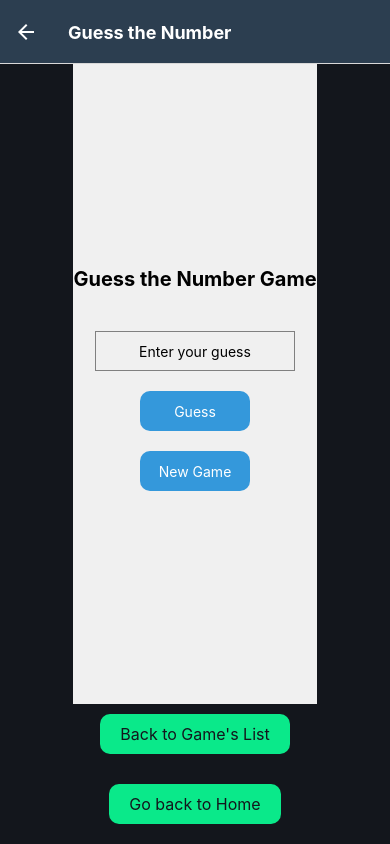
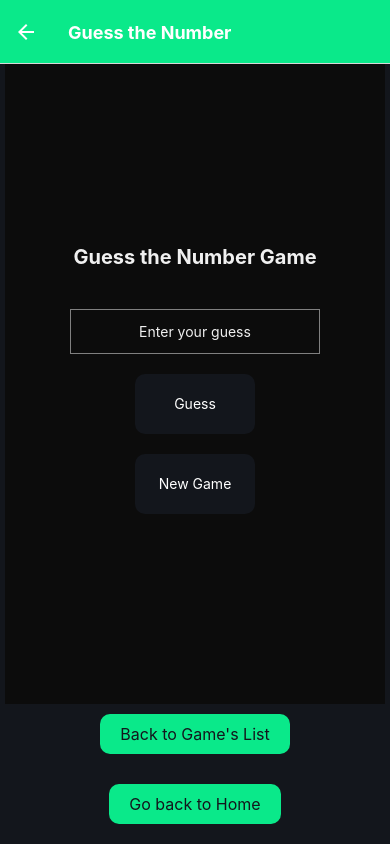
Before and after one commit to jolimadev2/updateApp3Games, a React Native app: screen /Game3 in a window 390 px wide. Built offline with nearby package versions, Linux system fonts and the light colour scheme.

Commit message:
updated Buttons colors for the components and Title and new UX fonts size

```diff
--- a/App.jsx
+++ b/App.jsx
@@ -27,7 +27,7 @@ function App() {
         <Stack.Screen
           name="GamesList"
           component={GamesListScreen}
-          options={{ title: "Lista De Juegos",
+          options={{ title: "Games List",
           headerStyle: styles.headerStyle,
           headerTintColor: "#fff",
           headerTitleStyle: styles.headerTitleStyle, }}
@@ -60,7 +60,7 @@ function App() {
 
 const styles = StyleSheet.create({
   headerStyle: {
-    backgroundColor: "#2C3E50", // tono oscuro (Midnight Blue)
+    backgroundColor: "#0ae98a", // tono Platzi
   },
   headerTitleStyle: {
     fontWeight: "bold",
--- a/components/MemoGame.jsx
+++ b/components/MemoGame.jsx
@@ -132,7 +132,7 @@ const MemoGame = () => {
     if (cardsChosen[0] === cardsChosen[1] && cardsChosen[0] !== "") {
       // console.log('¡Encontraste un par!');
 
-      Alert.alert("   \n ¡Encontraste un par!✔️");
+      Alert.alert("   \n ¡Good for you!✅");
       setCardsWon([...cardsWon, cardsChosen[0]]);
 
       setScore(score + 1); // Incrementar el score en 1 al encontrar un par
@@ -146,11 +146,11 @@ const MemoGame = () => {
       // Verificar si  si el juego termino)
       if (cardsWon.length === cardArray.length / 2 - 1) {
         Alert.alert(
-          "         ¡GANASTE!🎁! \n ¿Querés canjear tu premio ahora?"
+          "         ¡You WIN!🎁! \n ¿Would do like to claim your prize now?"
         );
       }
     } else {
-      Alert.alert(" Lo siento Bro, Intenta de nuevo ❌");
+      Alert.alert(" I'm sorry buddy, Try again ❌");
 
       // Voltear las cartas no coincidentes cambiando su atributo "isFlipped"
       const updatedCardArray = [...cardArray];
@@ -206,12 +206,12 @@ const styles = StyleSheet.create({
     flex: 1,
     justifyContent: "center",
     alignItems: "center",
-    backgroundColor: "#F0F0F0",
+    backgroundColor: "#0c0c0c",
     paddingHorizontal: 20,
   },
   scoreText: {
     fontSize: 25,
-    color: "#0c0c0c",
+    color: "#f0f0f0",
     marginBottom: 10,
   },
   scoreValue: {
--- a/components/NumberGuessingGame.jsx
+++ b/components/NumberGuessingGame.jsx
@@ -64,11 +64,13 @@ const NumberGuessingGame = () => {
 const styles = StyleSheet.create({
   container: {
     flex: 1,
+    width:380,
     alignItems: "center",
     justifyContent: "center",
-    backgroundColor: "#F0F0F0", // Color de fondo de pantalla
+    backgroundColor: "#0c0c0c", // Color de fondo de pantalla
   },
   title: {
+    color:"#f0f0f0",
     fontSize: 20,
     fontWeight: "bold",
     marginBottom: 20,
@@ -77,22 +79,23 @@ const styles = StyleSheet.create({
     marginBottom: 10,
   },
   input: {
-    height: 40,
+    height: 45,
+    color:"#f0f0f0",
     borderColor: "gray",
     borderWidth: 1,
     marginVertical: 10, // Ajuste vertical
     padding: 5,
-    width: 200,
+    width: 250,
     textAlign: "center",
   },
   button: {
-    backgroundColor: "#3498db", // Color del botón
+    backgroundColor: "#13161c",
     justifyContent: "center",
     alignItems: "center",
     borderRadius: 10,
     fontSize: 16,
-    width: 110,
-    height: 40,
+    width: 120,
+    height: 60,
     marginVertical: 10, // Ajuste vertical
   },
   buttonText: {
--- a/components/QuizGame.jsx
+++ b/components/QuizGame.jsx
@@ -14,44 +14,38 @@ const QuizGame = () => {
   // Array de objetos con las preguntas p/el quiz, esto podemos mejorarlo con Firebase y actualizar las preguntas desde ahí.
   const preguntas = [
     {
-      pregunta:
-        "¿Cuál es el siguiente número en la secuencia: 1, 2, 4, 8, 16, ...?",
+      pregunta: "What is the next number in the sequence: 1, 2, 4, 8, 16, ...?",
       opciones: ["32", "64", "256", "512"],
       respuestaCorrecta: 1,
       explicación:
-        "La secuencia es una progresión geométrica, en la que cada número es el doble del anterior. Por lo tanto, el siguiente número es 2 * 16 = 32.",
+        "The sequence is a geometric progression, in which each number is twice the previous one. Therefore, the next number is 2 * 16 = 32.",
     },
     {
-      pregunta: "¿Cuál es el animal que tiene más patas?",
-      opciones: [
-        "El pulpo",
-        "La araña",
-        "La estrella de mar",
-        "La lombriz de tierra",
-      ],
+      pregunta: "Which animal has more legs?",
+      opciones: ["The octopus", "The spider", "The starfish", "The earthworm"],
       respuestaCorrecta: 3,
       explicación:
-        "La estrella de mar tiene hasta 50 patas, lo que la convierte en el animal con más patas.",
+        "The starfish has up to 50 legs, making it the animal with the most legs.",
     },
     {
-      pregunta: "¿Cuál es la capital de Francia?",
-      opciones: ["París", "Roma", "Londres", "Berlín"],
+      pregunta: "What is the capital of France?",
+      opciones: ["París", "Saint Tropez", "Lyon", "Bordeaux"],
       respuestaCorrecta: 1,
-      explicación: "París es la capital de Francia.",
+      explicación: "Paris is the capital of France.",
     },
     {
-      pregunta: "¿Cuál es el resultado de 2 + 2 * 2?",
+      pregunta: "What is the result of 2 + 2 * 2?",
       opciones: ["6", "8", "10", "12"],
       respuestaCorrecta: 2,
       explicación:
-        "El orden de las operaciones matemáticas es: 1. Multiplicación y división 2. Suma y restaPor lo tanto, el resultado es 2 * 2 = 4, luego 4 + 2 = 6.",
+        "The order of the mathematical operations is: 1. Multiplication and division 2. Addition and subtractionTherefore, the result is 2 * 2 = 4, then 4 + 2 = 6.",
     },
     {
-      pregunta: "¿Cuál es la respuesta a la vida, el universo y todo?",
-      opciones: ["42", "La respuesta es 42", "No hay respuesta", "No lo sé"],
+      pregunta: "What is the answer to life, the universe and everything?",
+      opciones: ["32", "The answer is 42", "No answer", "I don't know."],
       respuestaCorrecta: 1,
       explicación:
-        "La respuesta a la vida, el universo y todo es 42, según la novela de Douglas Adams 'La Guía del Autoestopista Galáctico'.",
+        "The answer to life, the universe and everything is 42, according to Douglas Adams' novel 'The Hitchhiker's Guide to the Galactic Hitchhiker'.",
     },
   ];
 
@@ -82,13 +76,13 @@ const QuizGame = () => {
       return (
         <View style={styles.container}>
           <Text style={styles.text}>
-            QUIZ COMPLETADO {`\n`} 🎉¡Gracias por participar!🎉
+            QUIZ FINISHED {`\n`} 🎉¡Thanks to participate!🎉
           </Text>
           <Text style={styles.text}>
-            {`\n`}Puntaje: {score} / {preguntas.length}
+            {`\n`}Score: {score} / {preguntas.length}
           </Text>
           <TouchableOpacity style={styles.opcion} onPress={reiniciarQuiz}>
-            <Text style={styles.text}>Reintentar Quiz</Text>
+            <Text style={styles.text}>Retry Quiz</Text>
           </TouchableOpacity>
         </View>
       );
@@ -120,7 +114,7 @@ const QuizGame = () => {
       const { explicacion } = preguntas[currentQuestion];
       return (
         <View style={styles.containerExplicacion}>
-          <Text style={styles.explicacion}>Explicación:</Text>
+          <Text style={styles.explicacion}>Explanation:</Text>
           <Text style={styles.text}>{explicacion}</Text>
         </View>
       );
@@ -130,7 +124,6 @@ const QuizGame = () => {
 
   return (
     <>
-
       <View style={styles.container}>
         {renderizarQuiz()}
         {renderizarExplicacion()}
@@ -147,7 +140,7 @@ const QuizGame = () => {
           //   right: 0,
           //   bottom: 0,
           // }}
-        />
+          />
         )}
       </View>
     </>
@@ -156,7 +149,7 @@ const QuizGame = () => {
 
 const styles = StyleSheet.create({
   textTitle: {
-    color: "#ffffff",
+    color: "#f0f0f0",
     fontStyle: "normal",
     fontWeight: "normal",
     fontSize: 18,
@@ -166,11 +159,12 @@ const styles = StyleSheet.create({
   },
   container: {
     padding: 40,
-    backgroundColor: "#F0F0F0",
+    backgroundColor: "black",
+    width: 380,
   },
 
   text: {
-    color: "#fff",
+    color: "#f0f0f0",
     fontSize: 16,
     textAlign: "center",
     marginBottom: 0,
@@ -180,10 +174,10 @@ const styles = StyleSheet.create({
     fontWeight: "bold",
     textAlign: "center",
     marginBottom: 10,
-    textDecorationLine: "underline",
+    color: "#f0f0f0",
   },
   opcion: {
-    backgroundColor: "#3498db",
+    backgroundColor: "#13161c",
     padding: 20,
     marginVertical: 15,
     borderRadius: 5,
@@ -192,7 +186,7 @@ const styles = StyleSheet.create({
   containerExplicacion: {
     padding: 20,
     marginBottom: 40,
-    backgroundColor: "#3498db",
+    backgroundColor: "#13161c",
     color: "#fff",
   },
   explicacion: {
--- a/screens/GamesListScreen.jsx
+++ b/screens/GamesListScreen.jsx
@@ -14,18 +14,18 @@ const GamesListScreen = ({ navigation }) => {
   return (
     <View style={styles.container}>
       <Text style={styles.textTitle}>
-        Empieza por el juego que más te interese:
+        Click any game to start:
       </Text>
       <View style={styles.buttonContainer}>
         <TouchableOpacity
           style={styles.button}
-          onPress={() => handleOnPress("Game1")} // Navega a Game1Screen
+          onPress={() => handleOnPress("Game1")}
         >
           <Text style={styles.buttonText}>Quiz Game</Text>
         </TouchableOpacity>
         <TouchableOpacity
           style={styles.button}
-          onPress={() => handleOnPress("Game2")} // Navega a Game2Screen
+          onPress={() => handleOnPress("Game2")}
         >
           <Text style={styles.buttonText}>Memo Game</Text>
         </TouchableOpacity>
@@ -43,19 +43,14 @@ const GamesListScreen = ({ navigation }) => {
 const styles = StyleSheet.create({
   container: {
     flex: 1,
-    backgroundColor: "#13161c", // Color de fondo de pantalla
+    backgroundColor: "#13161c",
     alignItems: "center",
     justifyContent: "center",
   },
   textTitle: {
+    fontSize: 22,
+    fontWeight: "bold",
     color: "#ffffff",
-    fontStyle: "normal",
-    fontWeight: "normal",
-    fontSize: 18,
-    padding: 24,
-    paddingBottom: 10,
-    backgroundColor: "black",
-    textAlign: "center",
   },
   buttonContainer: {
     backgroundColor: "transparent",
```
